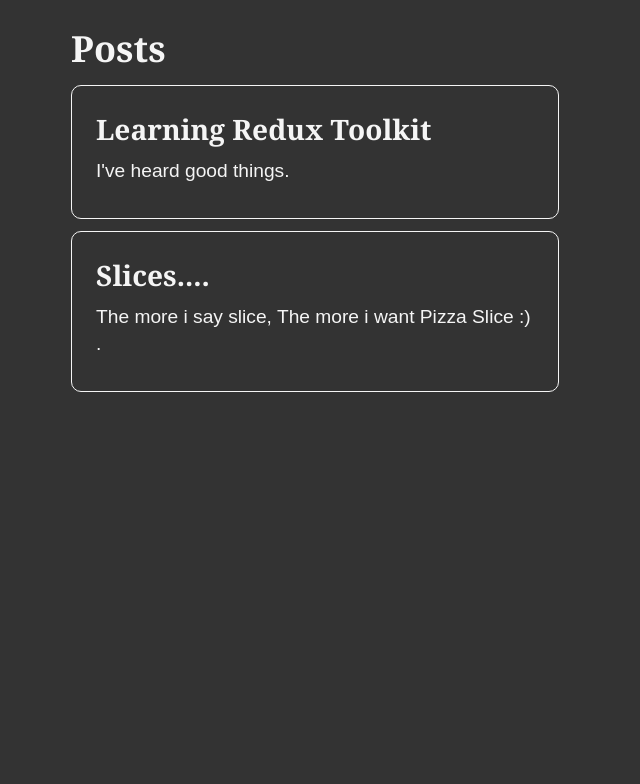
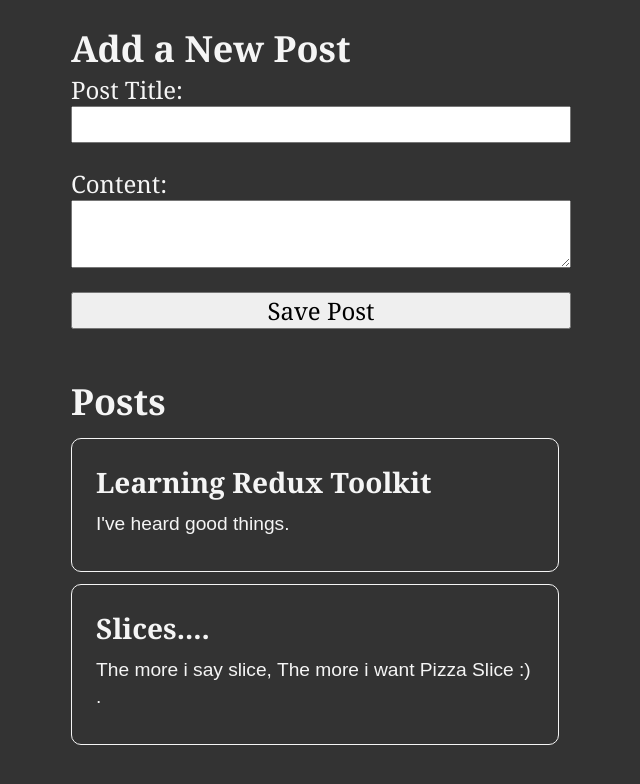
Before and after one commit to ismailkhan4/redux-practice, a React (Create React App) app: page / in a window 1280 px wide. Shown: the top 784 px of the page, without its empty margins (319-959 px from the left). Built offline with nearby package versions, Linux system fonts and the light colour scheme.

Commit message:
Add post Form and functionality for adding posts

```diff
--- a/src/App.js
+++ b/src/App.js
@@ -1,8 +1,10 @@
+import AddPostForm from './features/posts/AddPostForm';
 import PostsList from './features/posts/PostsList';
 
 const App = () => {
   return (
     <main className="App">
+      <AddPostForm />
       <PostsList />
     </main>
   );
--- /dev/null
+++ b/src/features/posts/AddPostForm.js
@@ -0,0 +1,51 @@
+import { useState } from 'react';
+import { useDispatch } from 'react-redux';
+import { nanoid } from '@reduxjs/toolkit';
+
+import { postAdded } from './postsSlice';
+
+const AddPostForm = () => {
+  const [title, setTitle] = useState('');
+  const [content, setContent] = useState('');
+
+  const onTitleChanged = (e) => setTitle(e.target.value);
+  const onContentChanged = (e) => setContent(e.target.value);
+
+  const dispatch = useDispatch();
+
+  const onSavePostClicked = () => {
+    if (title && content) {
+      dispatch(postAdded(title, content));
+      setTitle('');
+      setContent('');
+    }
+  };
+
+  return (
+    <section>
+      <h2>Add a New Post</h2>
+      <form>
+        <label htmlFor="postTitle"> Post Title:</label>
+        <input
+          type="text"
+          id="postTitle"
+          name="postTitle"
+          value={title}
+          onChange={onTitleChanged}
+        />
+        <label htmlFor="postContent">Content:</label>
+        <textarea
+          id="postContent"
+          name="postContent"
+          value={content}
+          onChange={onContentChanged}
+        />
+        <button type="button" onClick={onSavePostClicked}>
+          Save Post
+        </button>
+      </form>
+    </section>
+  );
+};
+
+export default AddPostForm;
--- a/src/features/posts/postsSlice.js
+++ b/src/features/posts/postsSlice.js
@@ -1,4 +1,4 @@
-import { createSlice } from '@reduxjs/toolkit';
+import { createSlice, nanoid } from '@reduxjs/toolkit';
 
 const initialState = [
   {
@@ -16,9 +16,26 @@
 const postsSlice = createSlice({
   name: 'posts',
   initialState,
-  reducers: {},
+  reducers: {
+    postAdded: {
+      reducer(state, action) {
+        state.push(action.payload);
+      },
+      prepare(title, content) {
+        return {
+          payload: {
+            id: nanoid(),
+            title,
+            content,
+          },
+        };
+      },
+    },
+  },
 });
 
 export const selectAllPosts = (state) => state.posts;
 
+export const { postAdded } = postsSlice.actions;
+
 export default postsSlice.reducer;
```
